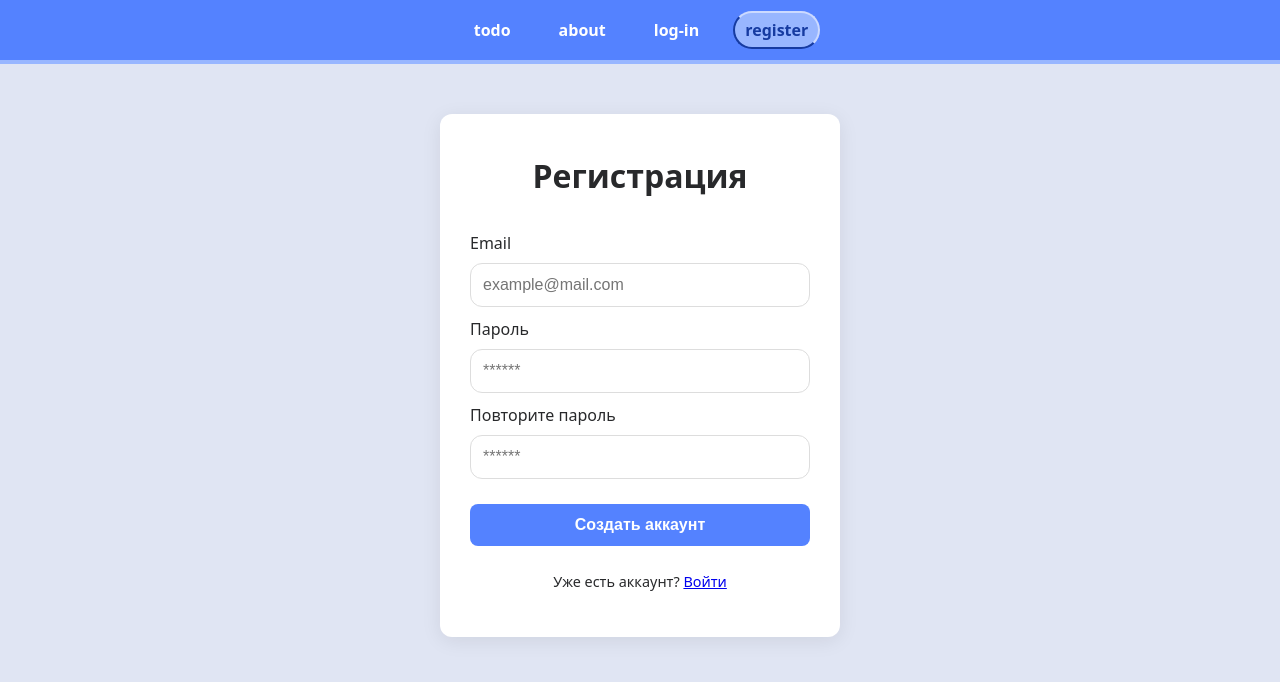
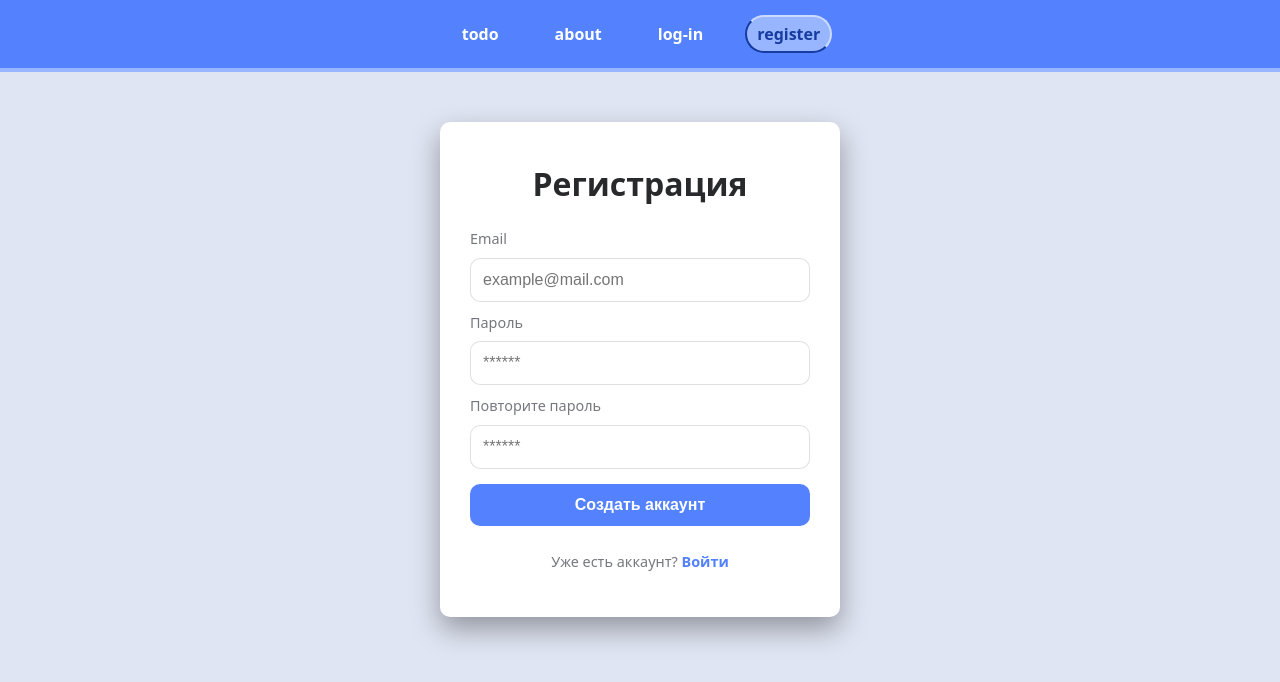
Before and after one commit to GreyFW/todo-vue, a Vue app: page /register in a window 1280 px wide. Shown: the top 682 px of the page. Built offline with nearby package versions, Linux system fonts and the light colour scheme.

Commit message:
тёмная тема на новые элементы (стили перенесены из вью компонентов в сксс)

```diff
--- a/src/App.vue
+++ b/src/App.vue
@@ -38,49 +38,6 @@ function handleLogout() {
   </main>
 </template>
 
-<style scoped>
-nav {
-  padding: 4px;
-  text-align: center;
-  background-color: #5482ff;
-  border-bottom: 4px solid #98b6ff;
-  display: flex;
-  justify-content: center;
-  align-items: center;
-}
-
-nav a {
-  margin: 0 10px;
-  text-decoration: none;
-  color: #fff;
-  font-weight: bold;
-  padding: 14px;
-}
-
-nav a.router-link-active {
-  color: #163ba1;
-  background-color: #98b6ff;
-  padding: 5px 10px;
-  border-radius: 999px;
-  border: 2px solid #ccdaff;
-  border-bottom: 2px solid #163ba1;
-  border-left: 2px solid #163ba1;
-}
-
-.user-email {
-  color: white;
-  margin-left: 32px;
-  margin-right: 10px;
-  font-size: 1rem;
-  opacity: 0.9;
-}
-.logout-btn {
-  cursor: pointer;
-  border: 2px solid rgba(255, 0, 0, 0.25);
-  border-radius: 8px;
-  padding: 5px 10px !important;
-}
-.logout-btn:hover {
-  background: rgba(255, 0, 0, 0.5);
-}
+<style lang="scss">
+@import "./scss/components/nav";
 </style>
--- a/src/pages/LoginPage.vue
+++ b/src/pages/LoginPage.vue
@@ -43,52 +43,6 @@ function handleLogin() {
   </div>
 </template>
 
-<style scoped>
-.auth-container {
-  max-width: 400px;
-  margin: 50px auto;
-  padding: 30px;
-  background: #fff;
-  border-radius: 12px;
-  box-shadow: 0 4px 20px rgba(0,0,0,0.08);
-  text-align: center;
-}
-.auth-container h1 {
-  margin-top: 0px;
-  margin-bottom: 0px;
-}
-.auth-form {
-  display: flex;
-  flex-direction: column;
-  gap: 15px;
-  margin-top: 20px;
-}
-input {
-  padding: 12px;
-  border: 1px solid #ddd;
-  border-radius: 8px;
-  font-size: 16px;
-}
-.btn-auth {
-  background-color: #5482ff;
-  color: white;
-  padding: 12px;
-  border: none;
-  border-radius: 8px;
-  cursor: pointer;
-  font-weight: bold;
-  font-size: 16px;
-  transition: background 0.2s;
-}
-.btn-auth:hover {
-  background-color: #3a63d1;
-}
-.error {
-  color: #e74c3c;
-  font-size: 0.9rem;
-}
-.link-text {
-  margin-top: 10px;
-  font-size: 0.9rem;
-}
+<style scoped lang="scss">
+@import "../scss/components/auth"
 </style>
--- a/src/pages/RegisterPage.vue
+++ b/src/pages/RegisterPage.vue
@@ -14,7 +14,6 @@ const errorMsg = ref('')
 function handleRegister() {
     errorMsg.value = ''
 
-    // Простая валидация
     if (!email.value || !password.value) {
         errorMsg.value = 'Заполните все поля'
         return
@@ -29,9 +28,7 @@ function handleRegister() {
     }
 
     try {
-        // Вызываем метод стора
         userStore.register(email.value, password.value)
-        // Если ок — отправляем на логин
         router.push('/login')
     } catch (e) {
         errorMsg.value = e.message
@@ -70,73 +67,6 @@ function handleRegister() {
     </div>
 </template>
 
-<style scoped>
-.auth-container {
-    max-width: 400px;
-    margin: 50px auto;
-    padding: 30px;
-    background: #fff;
-    border-radius: 12px;
-    box-shadow: 0 4px 20px rgba(0, 0, 0, 0.08);
-    text-align: center;
-}
-
-.auth-container h1 {
-    margin-top: 8px;
-}
-
-.auth-form {
-    display: flex;
-    flex-direction: column;
-    gap: 15px;
-    margin-top: 20px;
-}
-
-input {
-    padding: 12px;
-    border: 1px solid #ddd;
-    border-radius: 12px;
-    font-size: 16px;
-}
-
-.btn-auth {
-    background-color: #5482ff;
-    color: white;
-    padding: 12px;
-    border: none;
-    border-radius: 8px;
-    cursor: pointer;
-    font-weight: bold;
-    font-size: 16px;
-    transition: background 0.2s;
-}
-
-.btn-auth:hover {
-    background-color: #3a63d1;
-}
-
-.error {
-    color: #e74c3c;
-    font-size: 0.9rem;
-}
-
-.link-text {
-    margin-top: 10px;
-    font-size: 0.9rem;
-}
-
-.label-plus-input {
-    display: flex;
-    margin: 10px 0px 10px 0px;
-    flex-direction: column;
-    align-items: flex-start;
-    width: 100%;
-}
-.label-plus-input label {
-  margin-bottom: 8px;
-}
-.label-plus-input input {
-    width: 100%;
-    box-sizing: border-box;
-}
+<style scoped lang="scss">
+@import "../scss/components/auth";
 </style>
--- a/src/scss/_variables.scss
+++ b/src/scss/_variables.scss
@@ -11,7 +11,7 @@ $clr-light-border: rgba(0, 0, 0, 0.12) !default;
 $clr-dark-bg: #030c22 !default;
 $clr-dark-cards: #303463 !default;
 $clr-accent-dark: #5c63ad !default;
-$clr-accent-dark-hover: #4c8fe0 !default;
+$clr-accent-dark-hover: #4257b6 !default;
 $clr-dark-txt-main: #e7ebff !default;
 $clr-dark-txt-secondary: #9aa6d1 !default;
 $clr-dark-border: #25396e !default;
@@ -97,3 +97,11 @@ $z-modal: 1100 !default;
 $focus-ring: rgba(84, 130, 255, 0.35) !default;
 $transition-fast: 150ms !default;
 $transition-base: 220ms !default;
+
+// ===== NAVIGATION (lab7 upd)
+$clr-nav-active-text: #163ba1 !default;
+$clr-nav-active-bg: #98b6ff !default;
+$clr-nav-active-border: #ccdaff !default;
+
+$clr-link-text: #5482ff !default;
+$clr-link-text-hover: #3a63d1 !default;
--- /dev/null
+++ b/src/scss/components/_auth.scss
@@ -0,0 +1,138 @@
+@import "../variables";
+@import "../mixins";
+
+.auth-container {
+  max-width: 400px;
+  margin: 50px auto;
+  padding: 30px;
+  border-radius: $radius-2;
+  text-align: center;
+
+  // Светлая тема (по умолчанию)
+  background: $clr-light-cards;
+  box-shadow: $shadow-2;
+  color: $clr-light-txt-main;
+
+  // Темная тема
+  [data-theme="dark"] & {
+    background: $clr-dark-cards;
+    color: $clr-dark-txt-main;
+    box-shadow: none;
+    border: 1px solid $clr-dark-border;
+  }
+
+  h1 {
+    margin-top: $space-2;
+    margin-bottom: $space-4;
+    font-weight: $heading-weight;
+  }
+}
+
+.auth-form {
+  display: flex;
+  flex-direction: column;
+  gap: 15px;
+  margin-top: 20px;
+}
+
+// Стили для инпутов
+.auth-form input,
+.label-plus-input input {
+  padding: 12px;
+  border-radius: $radius-2;
+  font-size: $font-size-base;
+  width: 100%;
+  box-sizing: border-box;
+  outline: none;
+  transition: border-color $transition-base;
+
+  // Светлая тема
+  background: #fff;
+  border: 1px solid $clr-light-border;
+  color: $clr-light-txt-main;
+
+  // Темная тема
+  [data-theme="dark"] & {
+    background: $clr-dark-input;
+    border: 1px solid $clr-dark-input-border;
+    color: $clr-dark-input-text;
+  }
+
+  &:focus {
+    border-color: $color-accent;
+    box-shadow: 0 0 0 3px $focus-ring;
+  }
+}
+
+// Группы полей
+.inputs-required {
+  display: flex;
+  flex-direction: column;
+  gap: 10px;
+}
+
+.label-plus-input {
+  display: flex;
+  flex-direction: column;
+  align-items: flex-start;
+  width: 100%;
+
+  label {
+    margin-bottom: 8px;
+    font-size: 0.9rem;
+    color: $color-text-muted;
+
+    [data-theme="dark"] & {
+      color: $clr-dark-txt-secondary;
+    }
+  }
+}
+
+.btn-auth {
+  background-color: $color-accent;
+  color: white;
+  padding: 12px;
+  border: none;
+  border-radius: $radius-2;
+  cursor: pointer;
+  font-weight: bold;
+  font-size: $font-size-base;
+  transition: background $transition-fast;
+
+  &:hover {
+    background-color: $color-accent-hover;
+  }
+
+    [data-theme="dark"] & {
+      background-color: $clr-accent-dark;
+      &:hover {
+        background-color: $clr-accent-dark-hover;
+      }
+    }
+}
+
+.error {
+  color: $color-danger;
+  font-size: 0.9rem;
+  margin: 10px 0;
+}
+
+.link-text {
+  margin-top: 10px;
+  font-size: 0.9rem;
+  color: $color-text-muted;
+
+  [data-theme="dark"] & {
+    color: $clr-dark-txt-secondary;
+  }
+
+  a {
+    color: $color-accent;
+    text-decoration: none;
+    font-weight: 600;
+
+    &:hover {
+      text-decoration: underline;
+    }
+  }
+}
--- /dev/null
+++ b/src/scss/components/_nav.scss
@@ -0,0 +1,73 @@
+@import "../variables";
+
+nav {
+    padding: $space-2;
+    text-align: center;
+    background-color: $color-accent;
+    border-bottom: 4px solid $color-accent-hover;
+
+    display: flex;
+    justify-content: center;
+    align-items: center;
+    gap: $space-2;
+
+    [data-theme="dark"] & {
+        background-color: $clr-dark-cards;
+        border-bottom-color: $clr-dark-cards;
+    }
+}
+
+nav a {
+    margin: 0 10px;
+    text-decoration: none;
+    color: #fff;
+    font-weight: bold;
+    padding: 14px;
+    transition: all $transition-fast;
+
+    // Активная ссылка
+    &.router-link-active {
+        color: $clr-nav-active-text;
+        background-color: $clr-nav-active-bg;
+        padding: 5px 10px;
+        border-radius: $radius-round;
+
+        // Сложные бордеры
+        border: 2px solid $clr-nav-active-border;
+        border-bottom: 2px solid $clr-nav-active-text;
+        border-left: 2px solid $clr-nav-active-text;
+    }
+
+    &:hover:not(.router-link-active) {
+        opacity: 0.8;
+    }
+
+    [data-theme="dark"] & {
+        border-color: $clr-accent-dark;
+        color: $clr-accent-dark;
+    }
+}
+
+.user-email {
+    color: white;
+    margin-left: $space-8; // 32px
+    margin-right: $space-2;
+    font-size: 1rem;
+    opacity: 0.9;
+}
+
+.logout-btn {
+    cursor: pointer;
+    border: 2px solid rgba(255, 0, 0, 0.25);
+    border-radius: $radius-2; // 8px
+    padding: 5px 10px !important;
+    color: white;
+    text-decoration: none;
+    font-size: 0.9rem;
+    font-weight: bold;
+    transition: background $transition-fast;
+
+    &:hover {
+        background: rgba(255, 0, 0, 0.5);
+    }
+}
```
